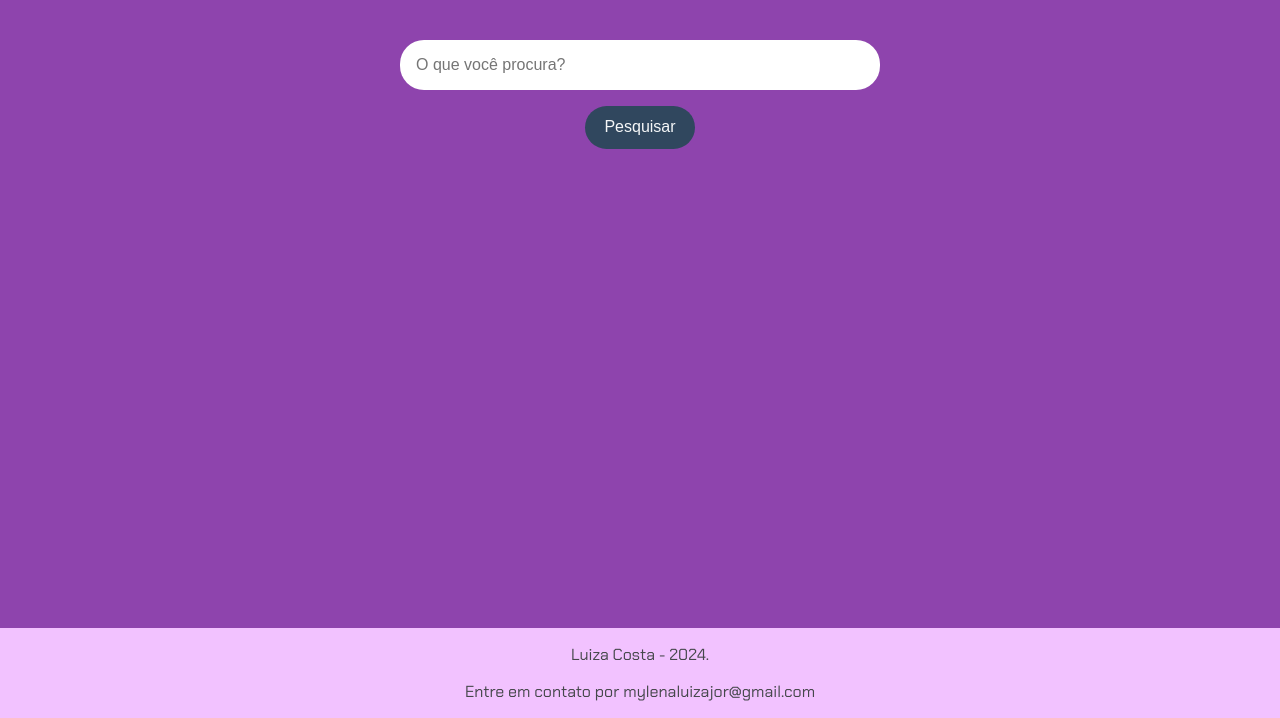
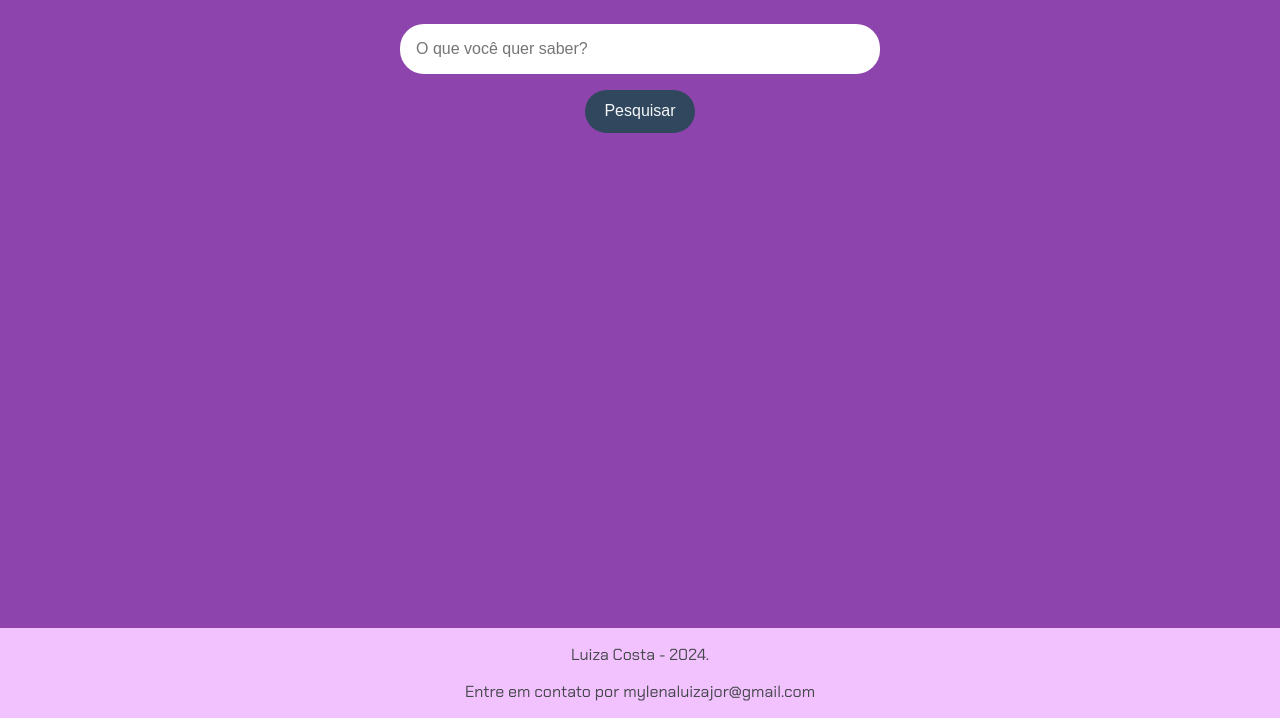
Before and after one commit to luizacosta92/guia-parto-humanizado-github, a plain HTML site: page index.html in a window 1280 px wide. Shown: the part 82-800 px from the top of the page. Drawn offline with Linux system fonts and the light colour scheme.

Commit message:
Atualização index.html

```diff
--- a/index.html
+++ b/index.html
@@ -8,40 +8,20 @@
 </head>
 <body>
     <header>
+
+        <h1>Guia do Parto Humanizado</h1>
+    </header>
     <main>
-        <h1>Guia do Parto Humanizado</h1>
+        <section>
+        <input type="text" placeholder="O que você quer saber?" id="campo-pesquisa">
 
-        <section class="resultados-pesquisa">
-        <input type="text" placeholder="O que você procura?">
         <button onclick="pesquisar()">Pesquisar</button> <!--criando uma FUNÇÃO para conectar o html com javascript, por isso coloca os parenteses-->
         </section>
-        <section class="resultados-pesquisa" id="resultados-pesquisa"> <!--A class vai referenciar para o CSS e o ID para o JavaScript-->
-            <!-- <div class="item-resultado">
 
-                <h2>
-                    <a href="#" target="_blank">Indução do parto</a></h2>
-                <p class="descricao-meta">A indução do parto é um procedimento médico que estimula o início do trabalho de parto, geralmente através de medicamentos ou métodos mecânicos. Essa prática pode ser indicada em diversas situações, como quando a gestação ultrapassa o prazo previsto, em casos de rompimento prematuro das membranas ou quando a saúde da mãe ou do bebê está em risco. </p>
-                <a href="https://portaldeboaspraticas.iff.fiocruz.br/atencao-mulher/inducao-do-trabalho-de-parto-e-indicacoes-de-cesarea/" target="_blank"><b>Saiba mais</b></a>
-
-            </div>
-            <div class="item-resultado">
-                <h2>
-                    <a href="#" target="_blank">Parto natural</a>
-                </h2>
-                <p class="descricao-meta">O parto natural é o processo fisiológico de nascimento de um bebê, sem o uso de intervenções médicas como cesariana. Ele pode ocorrer de forma espontânea ou ser induzido em algumas situações. O parto natural é geralmente associado a benefícios para a mãe e o bebê, como menor risco de complicações e maior vínculo afetivo. </p>
-                <a href="https://issuu.com/editoraground/docs/partoativo_-_guia_pr__tico_para_o_p" target="_blank"><b>Saiba mais</b></a>
-            </div>
-
-            <div class="item-resultado">
-                <h2>
-                    <a href="#" target="_blank">Enfermeira obstétrica</a>
-                </h2>
-                <p class="descricao-meta">A enfermeira obstétrica é uma profissional de saúde especializada em cuidados durante a gestação, parto e puerpério. Ela acompanha a gestante em todas as etapas, oferecendo suporte emocional e técnico, além de realizar procedimentos como monitoramento fetal e assistência no parto. </p>
-                <a href="https://portaldeboaspraticas.iff.fiocruz.br/atencao-mulher/principais-questoes-sobre-atuacao-da-enfermagem-obstetrica-na-equipe-multidisciplinar/" target="_blank"><b>Saiba mais</b></a>
-            </div>!-->
+        <section class="resultados-pesquisa" id="resultados-pesquisa">
 
         </section>
-    </header>
+
 </main>
 <footer>
     <p>Luiza Costa - 2024.</p>
```
